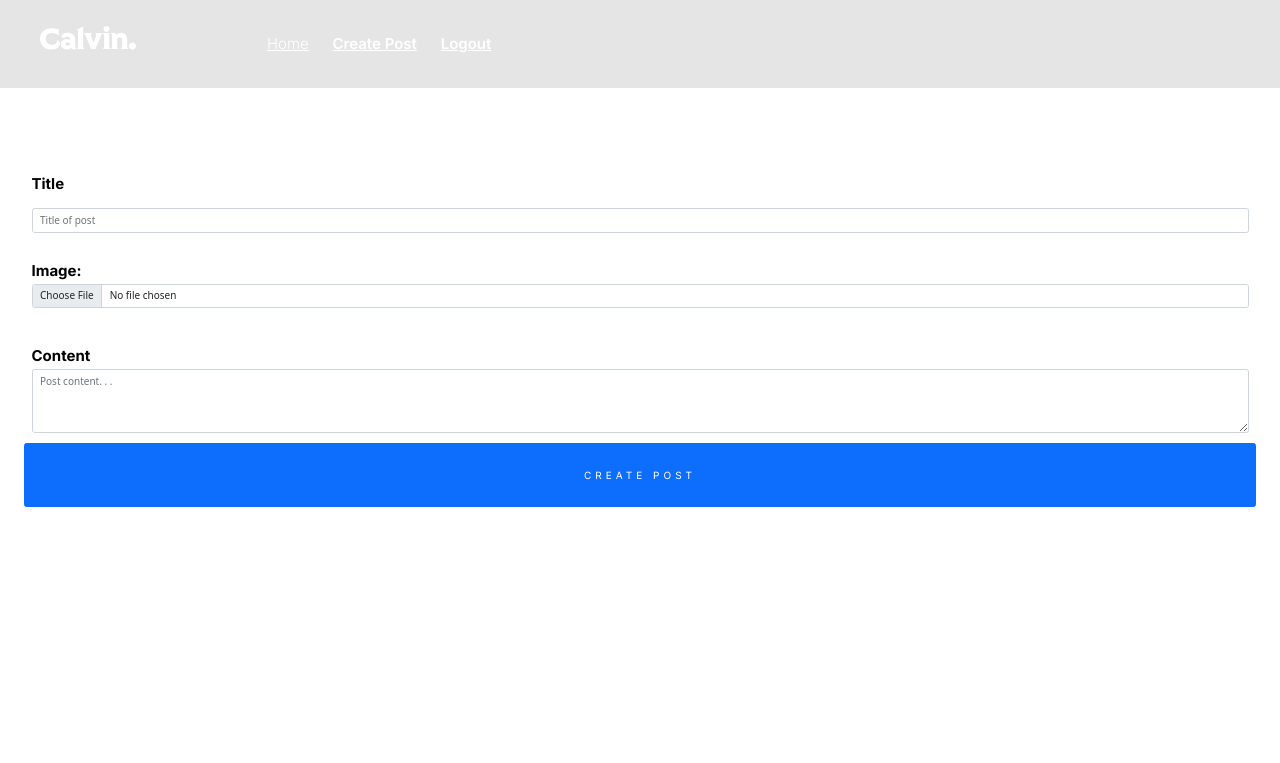
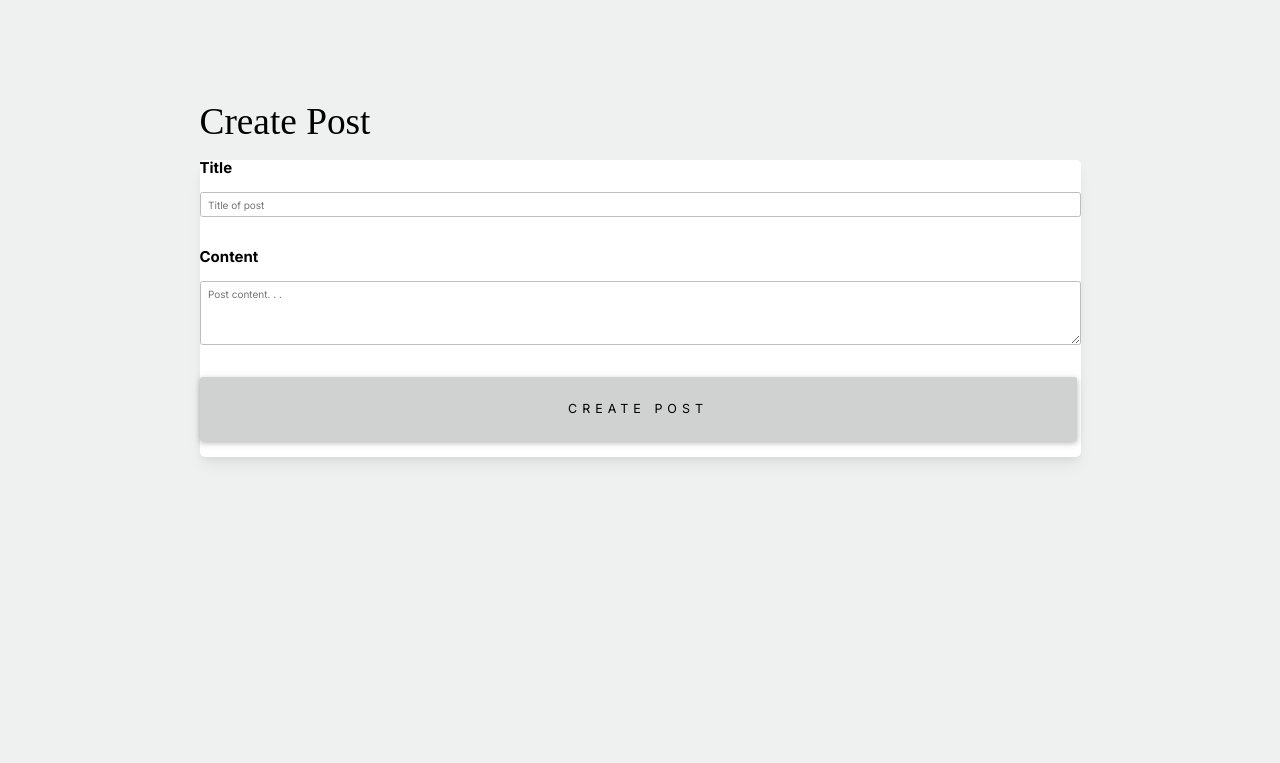
Before and after one commit to aybruhm/DataVault-Assessment, a Django app: page /create-post/ in a window 1280 px wide. Shown: the top 763 px of the page. Before the commit the page ends 507 px from the top, so only its background shows below. Run offline with Django 3.2, Linux system fonts and the light colour scheme; a user stored in the database is signed in; some libraries are stand-ins or nearby versions; some web fonts are replaced.

Commit message:
Modified templates

```diff
--- a/templates/auth/base.html
+++ b/templates/auth/base.html
@@ -24,6 +24,10 @@
             {% block auth_form %}
 
             {% endblock auth_form %}
+
+            {% block content %}
+
+            {% endblock content %}
         </div>
     </section>
 
--- a/templates/posts/create-post.html
+++ b/templates/posts/create-post.html
@@ -1,47 +1,37 @@
-    {% extends "posts/base.html" %}
+{% extends "auth/base.html" %}
 {% load static %}
 
 {% block content %}
+<h2 class="register__innetext">Create Post</h2>
 
-    <section class="s-content">
-
-        <div class="">
-            <div class="column large-12">
-
-                <form id="create-new-post-form" method="POST" enctype="multipart/form-data" class="row col-12 mx-auto">
+<form id="create-new-post-form" method="POST" class="card post__card">
     {% csrf_token %}
 
-                    <div class="form-group">
+    <div class="form-group col-12">
         <label for="title">
             Title
         </label>
-                        <input class="form-control" type="text" placeholder="Title of post" name="title"
-                            id="post__title">
+        <input class="form-control create_title" type="text" placeholder="Title of post" name="title" id="post__title">
     </div>
 
-                    <div class="form-group mt-5">
+    <!-- <div class="form-group mt-5">
         <div class="mb-3">
                         <label for="formFile" class="form-label">Image:</label>
-                            <input class="form-control" type="file" id="post_image">
+                        <input class="form-control" type="file" accept="image/png, image/jpeg, image/jpg"
+                            id="post_image">
                     </div>
-                    </div>
+    </div> -->
 
-                    <div class="form-group mt-5">
+    <div class="form-group col-12">
         <div class="mb-3">
-                            <label for="content" class="form-label">Content</label>
-                            <textarea class="form-control" id="post_content" rows="3"
-                                placeholder="Post content. . ."></textarea>
+            <label for="content">Content</label>
+            <textarea class="form-control create_content" id="post_content" rows="3" placeholder="Post content. . ."></textarea>
         </div>
     </div>
 
     <button type="submit" class="btn btn-primary">Create Post</button>
 
 </form>
-
-            </div>
-        </div>
-
-    </section>
 
 {% endblock content %}
 
@@ -51,7 +41,7 @@
 <script>
     const postForm = document.getElementById("create-new-post-form");
     const postTitle = document.getElementById("post__title");
-        const postImage = document.getElementById("post_image");
+    // const postImage = document.getElementById("post_image");
     const postContent = document.getElementById("post_content");
     const csrfToken = document.getElementsByName("csrfmiddlewaretoken")[0].vaule;
 
@@ -60,7 +50,7 @@
     var postData = {
         "title": "",
         "author": "",
-            "image": "",
+        // "image": "",
         "content": ""
     }
 
@@ -72,12 +62,14 @@
 
         // Prepopulates post data with data coming from the form
         postData.title = postTitle.value;
-            postData.image = postImage.files[0].name;
+        // postData.image = postImage.files[0].name;
         postData.content = postContent.value;
         postData.author = parseInt("{{ request.user.id }}");
 
         // Prints the post data to the browser console
         console.log(postData);
+        // console.log(postImage);
+        // console.log(postData.image);
 
         // Axios handles POST request by submit data to the server
         axios({
@@ -87,7 +79,7 @@
                 xsrfHeaderName: "X-CSRFToken",
                 data: JSON.stringify(postData),
                 headers: {
-                        'Content-Type': 'multipart/form-data',
+                    'Content-Type': 'application/json',
                     'X-CSRFToken': "csrftoken",
                     'X-Requested-With': 'XMLHttpRequest'
                 }
```
Also changed, not shown: templates/posts/index.html (+5 -2 lines). Lines whose indentation alone changed are shown as unchanged.
